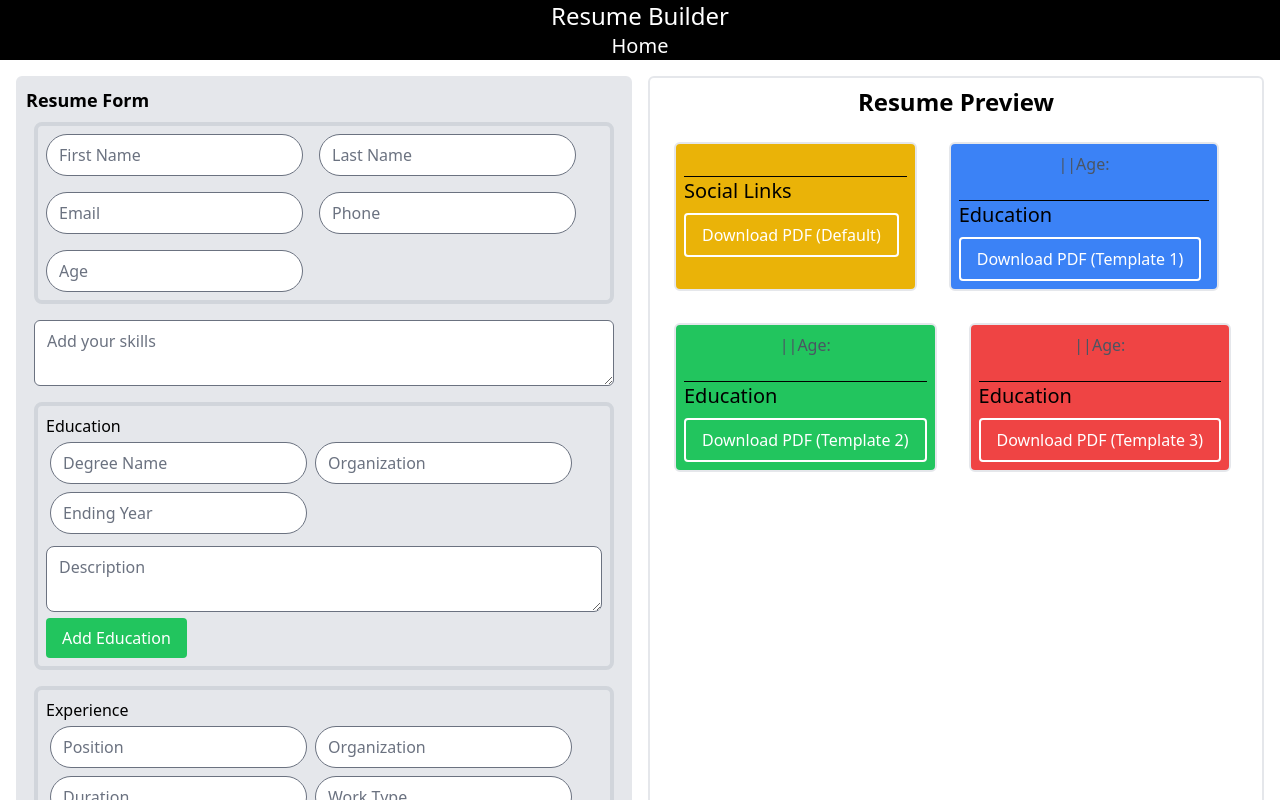
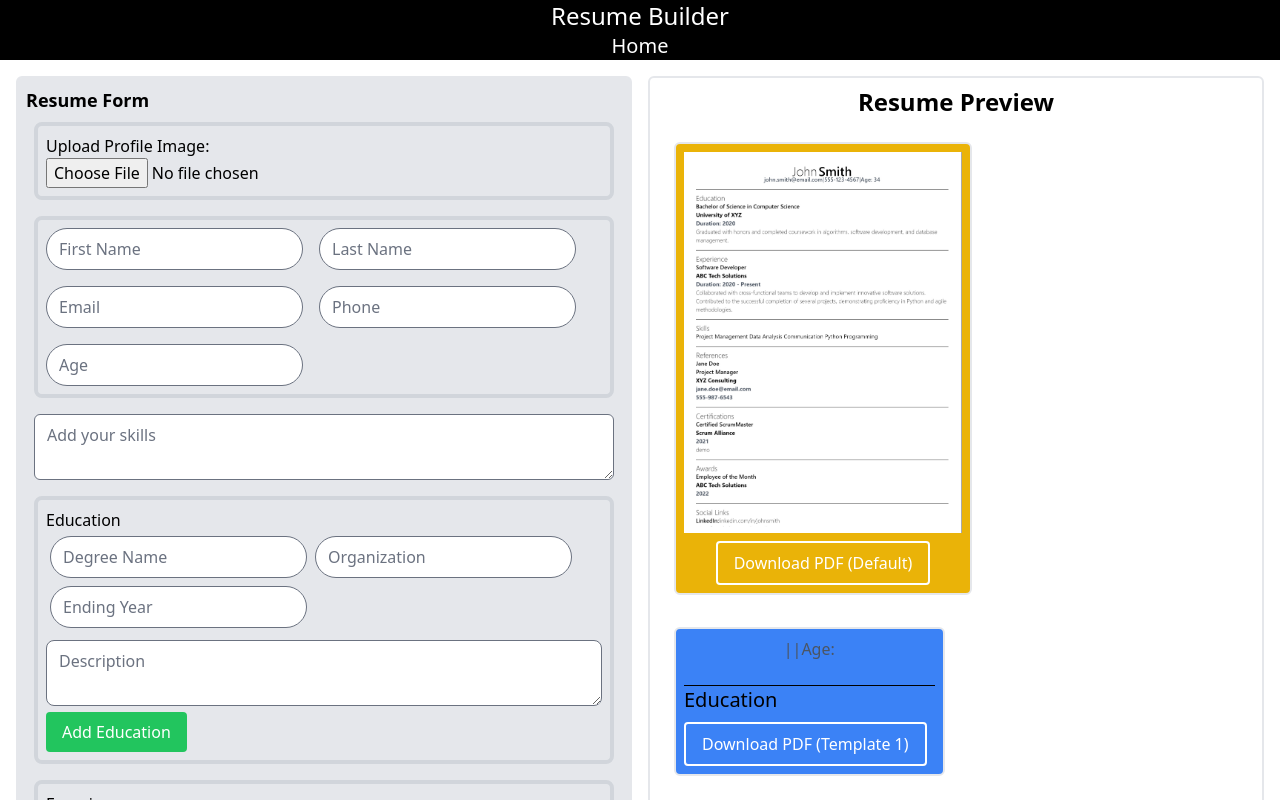
Before and after one commit to auscode/resume-builder, a React (Vite) app: page / in a window 1280 px wide. Shown: the top 800 px of the page. Built offline with nearby package versions, Linux system fonts and the light colour scheme.

Commit message:
template formed and img section added

```diff
--- a/src/components/ResumeForm.jsx
+++ b/src/components/ResumeForm.jsx
@@ -12,6 +12,13 @@ function ResumeForm({ onSubmit }) {
   const [github, setGithub] = useState('');
   const [portfolio, setPortfolio] = useState('');
 
+
+  const [image, setImage] = useState(null);
+
+  const handleImageChange = (e) => {
+    const file = e.target.files[0];
+    setImage(file);
+  };
 
   const [educationList, setEducationList] = useState([
     {
@@ -72,11 +79,11 @@ function ResumeForm({ onSubmit }) {
       awardsList,
       linkedin,
       github,
+      image,
     };
     console.log('in ResumeForm:: op');
     console.log(formData);
 
-    // Call the onSubmit prop with the form data
     onSubmit(formData);
     // resetForm();
   };
@@ -225,6 +232,16 @@ function ResumeForm({ onSubmit }) {
       <h2 className="text-lg font-bold">Resume Form</h2>
       <form onSubmit={handleSubmit} className="space-y-4 p-2">
         {/* Personal Information */}
+        <div className=' rounded-lg border-4 border-gray-300 p-2'>
+            <label htmlFor="image">Upload Profile Image:</label>
+            <br />
+            <input
+              type="file"
+              id="image"
+              accept="image/*"
+              onChange={handleImageChange}
+            />
+          </div>
         <div className='flex flex-wrap rounded-lg border-4 border-gray-300'>
           <div className='m-2'>
             {/* <label htmlFor="firstName">First Name:</label> */}
--- a/src/components/Templates/ResumePreviewTemp1.jsx
+++ b/src/components/Templates/ResumePreviewTemp1.jsx
@@ -1,3 +1,4 @@
+import {useState, useEffect} from 'react'
 function ResumePreviewTemp1({ formData }) {
   const {
     firstName,
@@ -13,9 +14,24 @@ function ResumePreviewTemp1({ formData }) {
     references,
     certificationsList,
     awardsList,
+    image,
   } = formData;
   console.log('in ResumePrevie:: formdata op');
   console.log(formData);
+
+  const [imageSrc, setImageSrc] = useState(null);
+
+  useEffect(() => {
+    if (image) {
+      const reader = new FileReader();
+
+      reader.onloadend = () => {
+        setImageSrc(reader.result);
+      };
+
+      reader.readAsDataURL(image);
+    }
+  }, [image]);
 
   const isNonEmpty = (value) => {
     console.log("Value Data of isNonEmpty Function");
@@ -38,6 +54,11 @@ function ResumePreviewTemp1({ formData }) {
 
   return (
     <div className=" pb-2">
+      <section>
+        <div>
+          {imageSrc && <img src={imageSrc} alt="profile img" className="w-8 h-8" />}
+        </div>
+      </section>
       <section>
         {/* <h3>Personal Information</h3> */}
         <div className="justify-center flex text-4xl">
--- a/src/pages/Home.jsx
+++ b/src/pages/Home.jsx
@@ -6,9 +6,11 @@ import ResumePreviewTemp1 from '../components/Templates/ResumePreviewTemp1';
 import ResumePreviewTemp2 from '../components/Templates/ResumePreviewTemp2';
 import ResumePreviewTemp3 from '../components/Templates/ResumePreviewTemp3';
 import html2pdf from 'html2pdf.js';
+import TempImage1 from '../assets/TempImage1.png'
 
 function Home() {
   const [formData, setFormData] = useState({});
+
   const handleFormSubmit = (data) => {
     setFormData(data);
   };
@@ -53,27 +55,25 @@ function Home() {
         <ResumeForm onSubmit={handleFormSubmit} />
         <div className="w-1/2 m-2 p-2 rounded-md border-2">
           <h2 className="text-2xl mb-2 font-bold text-center">Resume Preview</h2>
-
-
-          <div className="flex flex-wrap">
-            <div className='bg-yellow-500 rounded-md m-4 border-2 border-gray-200 p-2'>
-              <div>
-
-                <div id="resume-preview">
+          <div className="flex flex-wrap items-center justify-items-center">
+            <div className='bg-yellow-500 rounded-md m-4 border-2 border-gray-200 p-2 w-1/2'>
+              <div className=''>
+              <img src={TempImage1} alt="Template Image" className=' object-fill' />
+              <div id="resume-preview" className='hidden'>
                   <ResumePreview formData={formData} />
                 </div>
               </div>
-              <button
-                onClick={handleDownloadPDFDefault}
-                className="bg-yellow-500 border-2 border-white align-items-center text-white px-4 py-2 rounded hover:bg-yellow-600 mr-2"
-              >
-                Download PDF (Default)
-              </button>
+              <div className='mt-2 justify-center items-center flex'>
+                <button
+                  onClick={handleDownloadPDFDefault}
+                  className="bg-yellow-500 border-2 border-white text-white px-4 py-2 rounded hover:bg-yellow-600 "
+                >
+                  Download PDF (Default)
+                </button>
+              </div>
             </div>
-
-
-
             <div className='bg-blue-500 rounded-md m-4 border-2 border-gray-200 p-2'>
+            {/* <img src={TempImage1} alt="Template Image" className='size-2/4' /> */}
               <div id="resume-preview1">
                 <ResumePreviewTemp1 formData={formData} />
               </div>
@@ -84,10 +84,6 @@ function Home() {
                 Download PDF (Template 1)
               </button>
             </div>
-
-
-
-
             <div className='bg-green-500 rounded-md m-4 border-2 border-gray-200 p-2'>
               <div id="resume-preview2">
                 <ResumePreviewTemp2 formData={formData} />
@@ -99,8 +95,6 @@ function Home() {
                 Download PDF (Template 2)
               </button>
             </div>
-
-
             <div className='bg-red-500 rounded-md m-4 border-2 border-gray-200 p-2'>
               <div id="resume-preview3">
                 <ResumePreviewTemp3 formData={formData} />
@@ -112,9 +106,6 @@ function Home() {
                 Download PDF (Template 3)
               </button>
             </div>
-
-
-
           </div>
         </div>
       </div>
```
Also changed, not shown: src/assets/TempImage1.png (added). Lines whose indentation alone changed are shown as unchanged.
